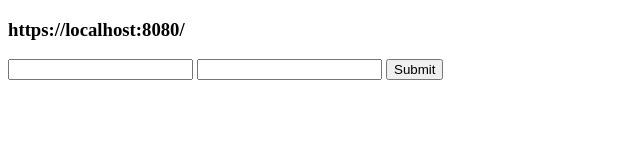
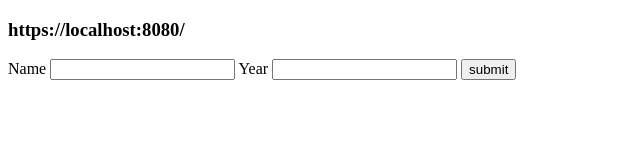
Before and after one commit to acciojob/sharable-urls-vishal9934, a website: page main.html in a window 1280 px wide. Shown: the whole page, without its empty margins (0-640 px from the left). Drawn offline with Linux system fonts and the light colour scheme.

Commit message:
created a submission

```diff
--- a/main.html
+++ b/main.html
@@ -1,11 +1,14 @@
 <!DOCTYPE html>
 <html>
   <body>
-<h3 id="url">https://localhost:8080/</h3>
-	    <form action="">
+	   <h3 id="url">https://localhost:8080/</h3>
+ <form action="">
+      <label for="name">Name</label>
       <input type="text" id="name" name="name">
+      <label for="year">Year</label>
     <input type="number" id="year" name="year" >
-    <button type="submit" id="buttton">Submit</button>
+    <button id="buttton">submit</button>
+
     </form>
 
     <script type="text/javascript" src="./script.js">
```
